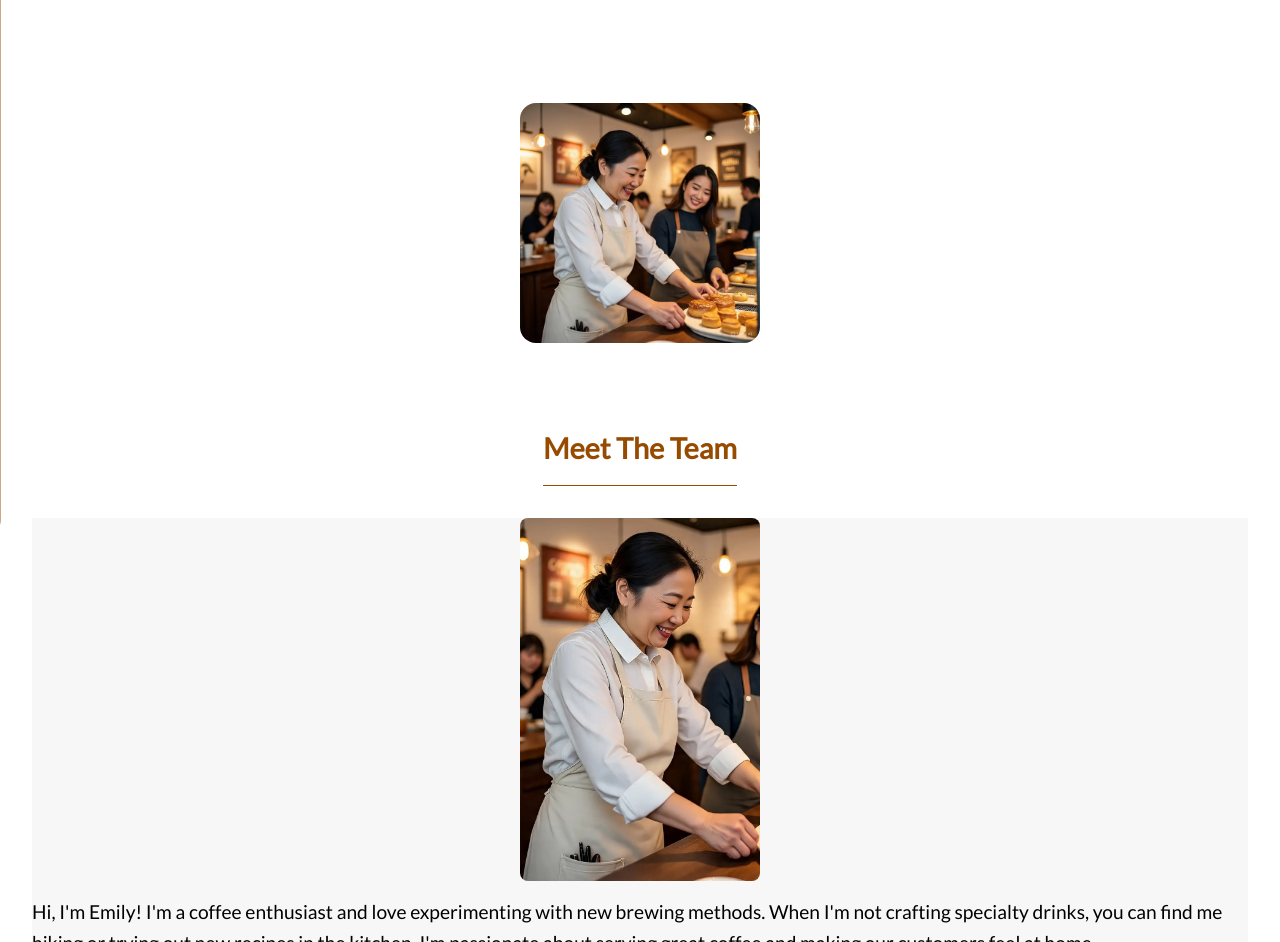
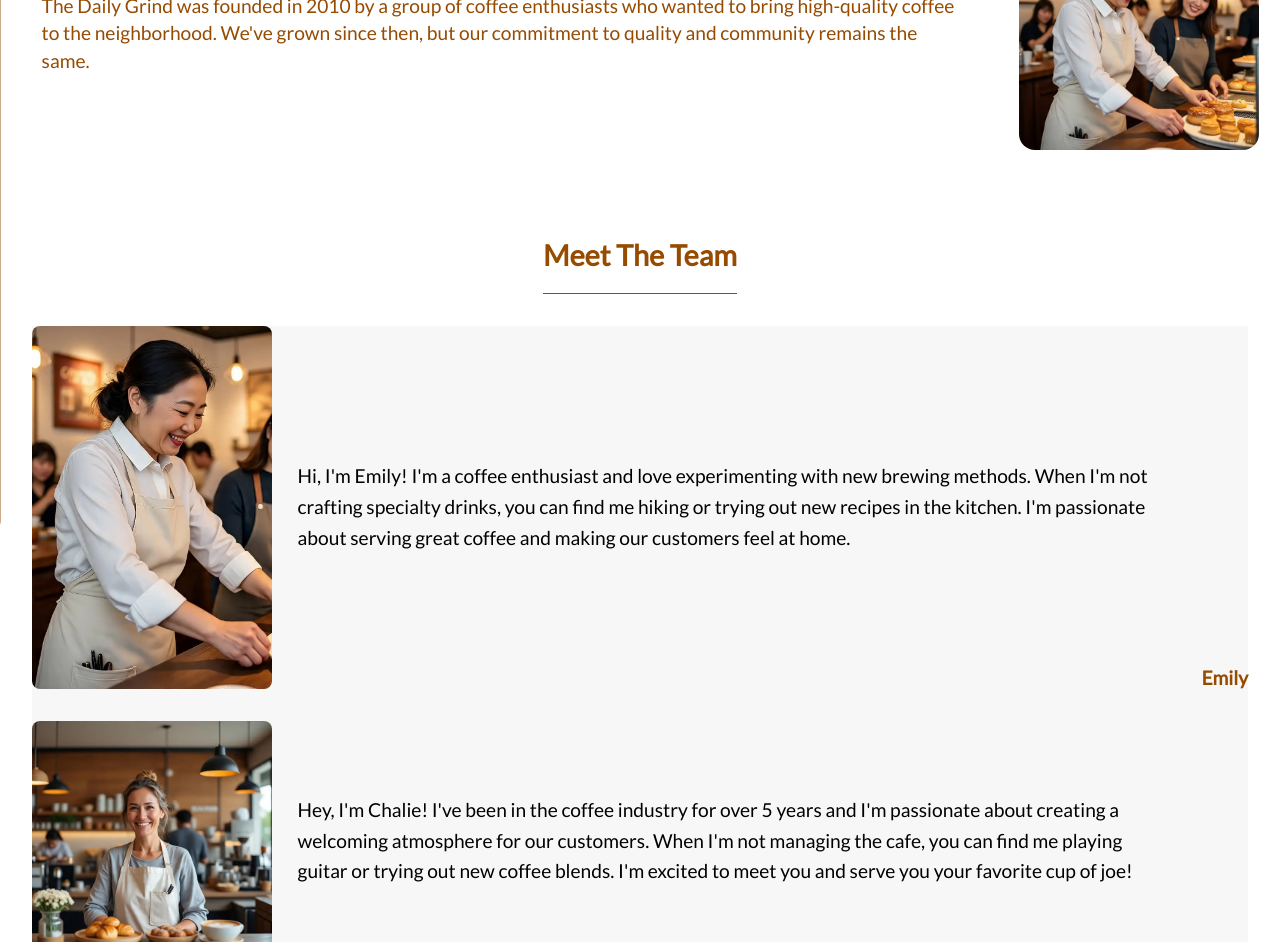
Before and after one commit to George200512/Daily-Grind, a plain HTML site: page about.html in a window 1280 px wide. Shown: the part 359-1301 px from the top of the page. Drawn offline with Linux system fonts and the light colour scheme.

Commit message:
project completed

```diff
--- a/scripts/about.js
+++ b/scripts/about.js
@@ -14,9 +14,8 @@ const observer = new IntersectionObserver(entries => {
 );
 
 observer.observe($(".s1-description")[0]);
-observer.observe($(".section-2")[0]);
 $(".bio").each((idx, ele) => {
 	observer.observe(ele);
 });
-observer.observe($(".section-2 img")[0]);
-});
+}
+);
--- a/styles/about.css
+++ b/styles/about.css
@@ -11,7 +11,7 @@
 	line-height: 1.7rem;
 }
 
-.s1-description, .s2-description{
+.s1-description{
 	transition: all 0.5s ease;
 	transform: translateY(-0.9rem);
 	opacity: 0;
@@ -28,22 +28,12 @@
 	gap: 2rem;
 }
 
-.division-1{
-	transform: translateY(1rem);
-	transition: all 0.5s ease;
-}
-
 .staff-img, section-2{
 	width: 15rem;
 	border-radius: 1rem;
-	margin: 0 auto ;
-	transform: translateY(-1rem);
+	margin: 0 auto;
 }
 
-.staff-img{
-	transition: all 0.7s ease;
-	opacity: 0;
-}
 
 .section-3{
 	background: inherit;
@@ -91,3 +81,13 @@
 .staff{
 gap: 1rem;
 }
+
+@media screen and (min-width: 922px){
+	.section-2, .staff{
+		flex-direction: row;
+	}
+
+	.staff{
+		gap: 1.6rem;
+	}
+}
```
Also changed, not shown: contact.html (+1 -1 lines), styles/contact.css (+4 -3 lines).
